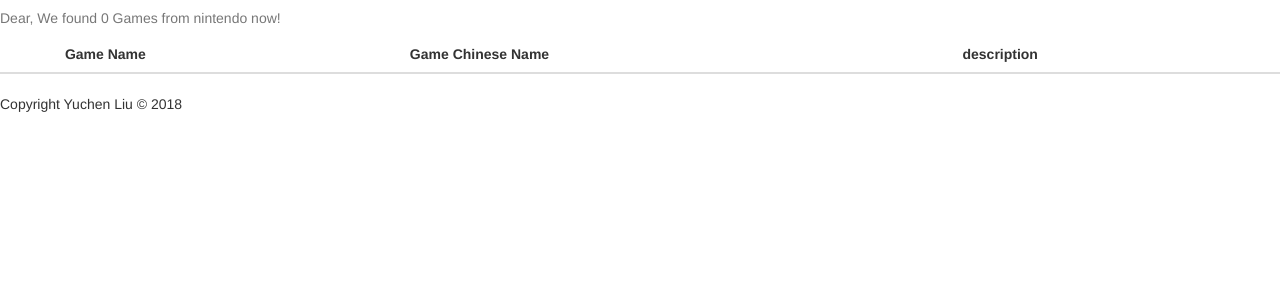
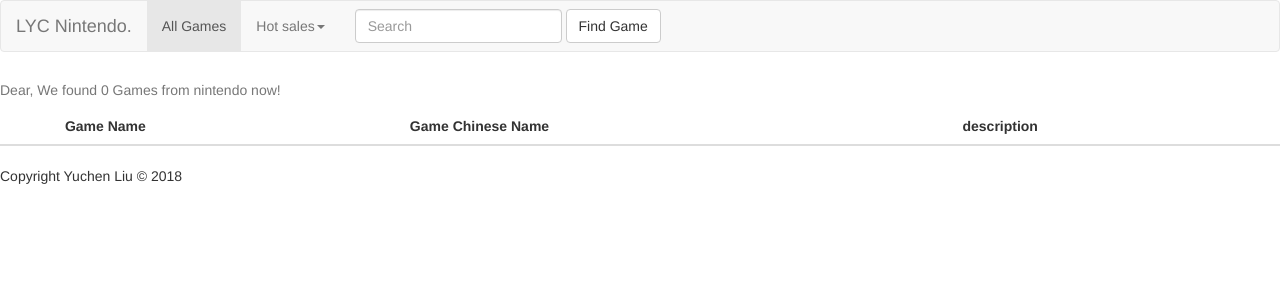
Before and after one commit to steny138/PyNintendoEPrice, a Flask app: page / in a window 1280 px wide. Shown: the top 300 px of the page. Run offline with Flask 2, Linux system fonts and the light colour scheme; data that the repository does not hold is empty; some libraries are stand-ins or nearby versions.

Commit message:
feat(navbar): build some link in navbar

```diff
--- a/src/ns_web_api/web/templates/base.html
+++ b/src/ns_web_api/web/templates/base.html
@@ -1,6 +1,66 @@
 {% extends "bootstrap/base.html" %}
 {% block title %}Nintendo EShop Price.{% endblock %}
 {% block navbar %}
+<nav class="navbar navbar-default">
+    <div class="container-fluid">
+      <!-- Brand and toggle get grouped for better mobile display -->
+      <div class="navbar-header">
+        <button type="button" class="navbar-toggle collapsed" data-toggle="collapse" data-target="#bs-lyc-navbar-collapse-1" aria-expanded="false">
+          <span class="sr-only">Toggle navigation</span>
+          <span class="icon-bar"></span>
+          <span class="icon-bar"></span>
+          <span class="icon-bar"></span>
+        </button>
+        <a class="navbar-brand" href="/">LYC Nintendo.</a>
+      </div>
+
+      <!-- Collect the nav links, forms, and other content for toggling -->
+      <div class="collapse navbar-collapse" id="bs-lyc-navbar-collapse-1">
+        <ul class="nav navbar-nav">
+          <li class="active"><a href="/games">All Games <span class="sr-only">(current)</span></a></li>
+          <li class="dropdown">
+            <a href="#" class="dropdown-toggle" data-toggle="dropdown" role="button" aria-haspopup="true" aria-expanded="false">Hot sales<span class="caret"></span></a>
+            {% block hot_dropdown %}
+            <ul class="dropdown-menu">
+              <li><a href="#">Coming Soon...</a></li>
+            </ul>
+            {% endblock %}
+          </li>
+        </ul>
+        <form class="navbar-form navbar-left">
+          <div class="form-group">
+            <input type="text" class="form-control" placeholder="Search" id="navbar-find-game-text">
+          </div>
+          <button type="button" class="btn btn-default" id="navbar-find-game-button">Find Game</button>
+          <script type="text/javascript">
+            var trigger = document.getElementById('navbar-find-game-button'); // or whatever triggers the toggle
+            trigger.addEventListener('click', function(e) {
+                e.preventDefault();
+                var element = document.getElementById('navbar-find-game-text');
+                if(element.value > ""){
+                    location.href = "/" + element.value;
+                }
+            });
+          </script>
+        </form>
+        <!--
+        <ul class="nav navbar-nav navbar-right">
+          <li><a href="#">Link</a></li>
+          <li class="dropdown">
+            <a href="#" class="dropdown-toggle" data-toggle="dropdown" role="button" aria-haspopup="true" aria-expanded="false">Dropdown <span class="caret"></span></a>
+            <ul class="dropdown-menu">
+              <li><a href="#">Action</a></li>
+              <li><a href="#">Another action</a></li>
+              <li><a href="#">Something else here</a></li>
+              <li role="separator" class="divider"></li>
+              <li><a href="#">Separated link</a></li>
+            </ul>
+          </li>
+        </ul>
+        -->
+      </div><!-- /.navbar-collapse -->
+    </div><!-- /.container-fluid -->
+  </nav>
 {% endblock %}
 {% block content %}
     <div>{% block page_content %}{% endblock %}</div>
--- a/src/ns_web_api/web/templates/eprice.html
+++ b/src/ns_web_api/web/templates/eprice.html
@@ -1,4 +1,4 @@
-{% extends "base.html" %} {% block title %} - Nintendo EShop Price. - {% endblock %} {% block page_content %} {% if items %}
+{% extends "base.html" %} {% block title %} - {{ game_name }} - Nintendo EShop Price. - {% endblock %} {% block page_content %} {% if items %}
 <table class="table table-hover">
     <caption>
         <p> The Game eprice show by Taiwan Dollars(TWD).</p>
```
